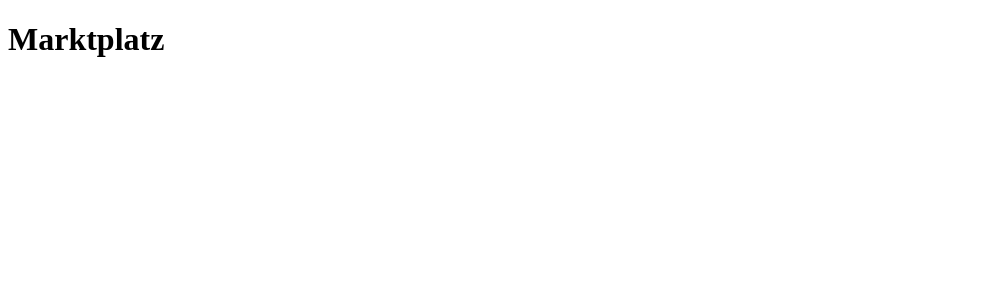
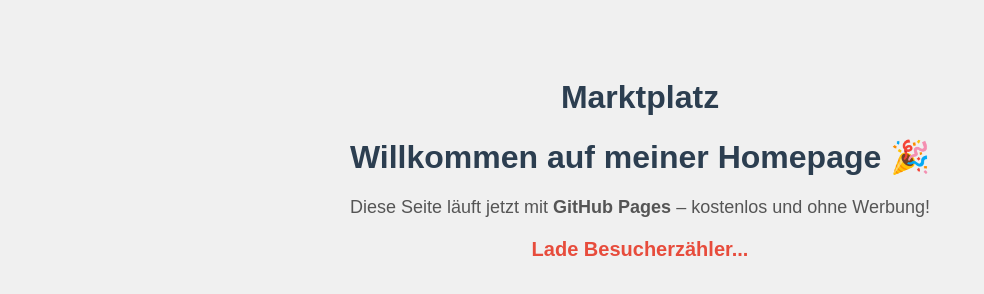
Before and after one commit to Marktplatz-Neuenkirchen/Marktplatz, a plain HTML site: page index.html in a window 1280 px wide. Shown: the whole page, without its empty margins (0-984 px from the left). Drawn offline with Linux system fonts and the light colour scheme; no server answers.

Commit message:
Update index.html

```diff
--- a/index.html
+++ b/index.html
@@ -8,3 +8,52 @@
     <h1>Marktplatz</h1>
 </body>
 </html>
+<!DOCTYPE html>
+<html lang="de">
+<head>
+  <meta charset="UTF-8">
+  <meta name="viewport" content="width=device-width, initial-scale=1.0">
+  <title>Meine erste Homepage</title>
+  <style>
+    body {
+      font-family: Arial, sans-serif;
+      background: #f0f0f0;
+      text-align: center;
+      padding: 50px;
+    }
+    h1 {
+      color: #2c3e50;
+    }
+    p {
+      font-size: 18px;
+      color: #555;
+    }
+    #counter {
+      margin-top: 20px;
+      font-size: 20px;
+      color: #e74c3c;
+      font-weight: bold;
+    }
+  </style>
+</head>
+<body>
+  <h1>Willkommen auf meiner Homepage 🎉</h1>
+  <p>Diese Seite läuft jetzt mit <b>GitHub Pages</b> – kostenlos und ohne Werbung!</p>
+
+  <!-- Besucherzähler -->
+  <div id="counter">Lade Besucherzähler...</div>
+
+  <script>
+    // Dein eigener "Schlüssel" für den Counter – Name frei wählbar
+    const counterKey = "meine-homepage-counter";
+
+    // Anfrage an CountAPI
+    fetch(`https://api.countapi.xyz/hit/${counterKey}/visits`)
+      .then(response => response.json())
+      .then(data => {
+        document.getElementById("counter").innerText =
+          `Diese Seite wurde schon ${data.value} Mal besucht 🚀`;
+      });
+  </script>
+</body>
+</html>
```
